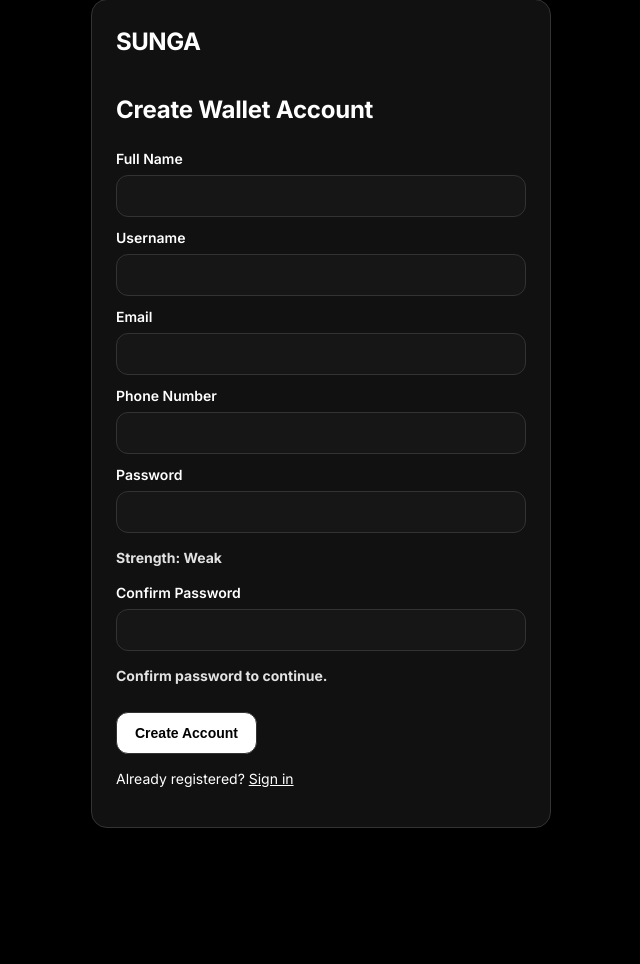
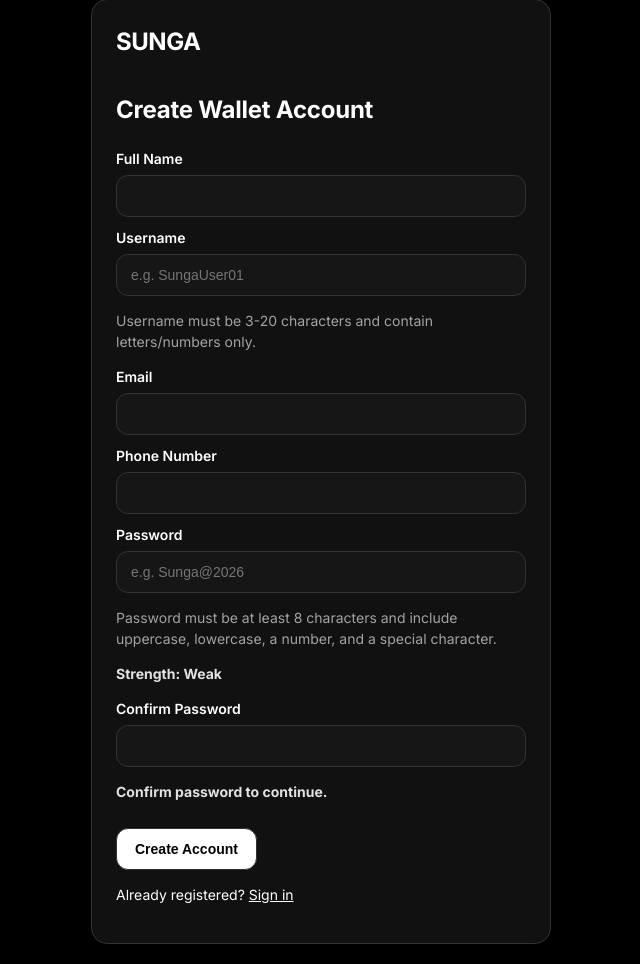
Before and after one commit to The-vedax123/SUNGA-, a Flask app: page /register in a window 1280 px wide. Shown: the part 69-1033 px from the top of the page, without its empty margins (319-959 px from the left). Before the commit the page ends 897 px from the top, so only its background shows below. Run offline with Flask 3, Linux system fonts and the light colour scheme; parts of the project's set-up code (start-up, migrations or seed data) failed here and were passed over; some libraries are stand-ins or nearby versions.

Commit message:
Clarify registration field requirements with inline guidance.
This adds username and password helper text, tooltips, and examples so users can satisfy validation rules before form submission.

Made-with: Cursor

```diff
--- a/templates/register.html
+++ b/templates/register.html
@@ -24,10 +24,12 @@
             {% endwith %}
             <form method="POST">
                 <label>Full Name</label><input name="full_name" type="text" required maxlength="80">
-                <label>Username</label><input name="username" type="text" required minlength="3" maxlength="20" pattern="[A-Za-z0-9]+">
+                <label>Username</label><input name="username" type="text" required minlength="3" maxlength="20" pattern="[A-Za-z0-9]+" title="Username must be 3-20 characters using letters and numbers only." placeholder="e.g. SungaUser01">
+                <p class="small-muted">Username must be 3-20 characters and contain letters/numbers only.</p>
                 <label>Email</label><input name="email" type="email" required maxlength="120">
                 <label>Phone Number</label><input id="phone" name="phone" type="text" required maxlength="20" pattern="[0-9+\-\s]{7,20}">
-                <label>Password</label><input id="password" name="password" type="password" required minlength="8" pattern="(?=.*[a-z])(?=.*[A-Z])(?=.*\d)(?=.*[^A-Za-z0-9]).{8,}">
+                <label>Password</label><input id="password" name="password" type="password" required minlength="8" pattern="(?=.*[a-z])(?=.*[A-Z])(?=.*\d)(?=.*[^A-Za-z0-9]).{8,}" title="Minimum 8 characters, with uppercase, lowercase, number, and special character." placeholder="e.g. Sunga@2026">
+                <p class="small-muted">Password must be at least 8 characters and include uppercase, lowercase, a number, and a special character.</p>
                 <p id="passwordStrength" class="status-attention">Strength: Weak</p>
                 <label>Confirm Password</label><input id="confirm_password" name="confirm_password" type="password" required minlength="8">
                 <p id="confirmPasswordMsg" class="status-attention">Confirm password to continue.</p>
```
